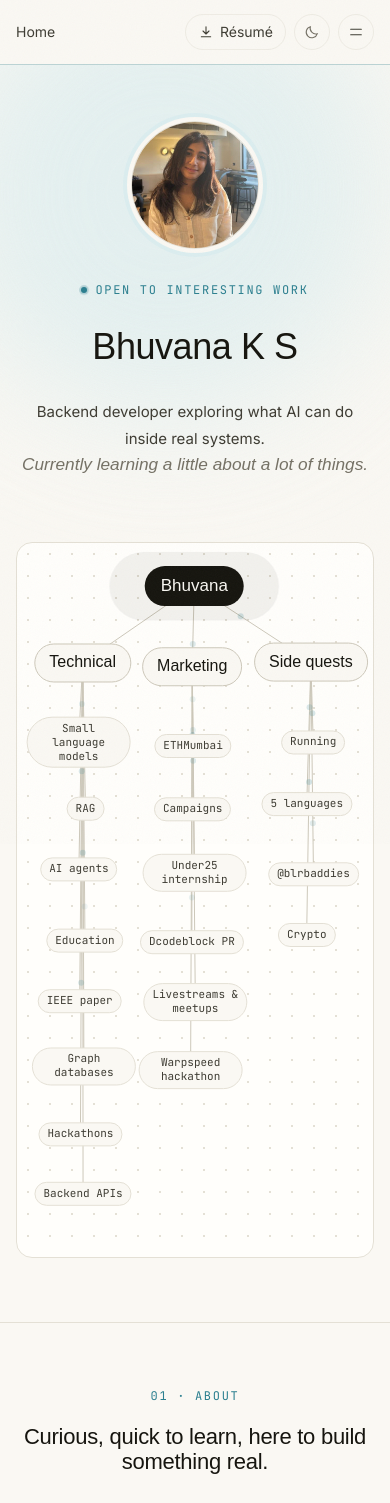
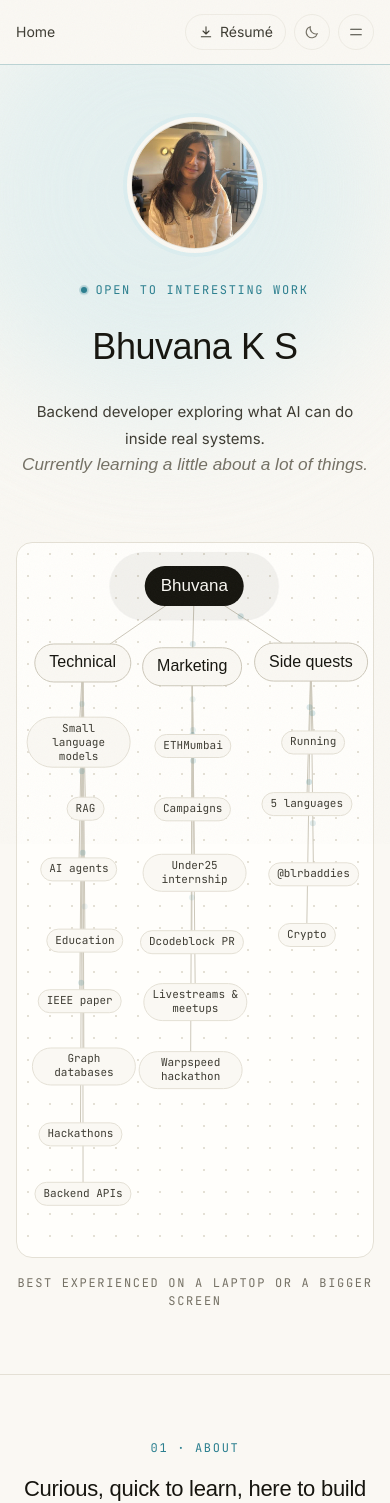
Before and after one commit to bhuvanaks02/portfolio-website, a Next.js app: page / in a window 390 px wide. Shown: the top 1503 px of the page. Built offline with nearby package versions, Linux system fonts and the light colour scheme; a web font is replaced by a local one.

Commit message:
Add a laptop-screen note under the graph on phones and keep photos left-aligned on phones

```diff
--- a/src/app/marketing/page.tsx
+++ b/src/app/marketing/page.tsx
@@ -181,7 +181,7 @@ export default function MarketingPage() {
                   caption={role.image.caption}
                   className={`${
                     isPortrait(role) ? "max-w-[9rem]" : "max-w-[16rem]"
-                  } justify-self-end`}
+                  } md:justify-self-end`}
                 />
               )}
               </div>
--- a/src/components/lazy-graph.tsx
+++ b/src/components/lazy-graph.tsx
@@ -22,5 +22,12 @@ const MeGraph = dynamic(
 /** The graph and its code are only fetched as it nears the screen. */
 export function LazyGraph() {
   const [ref, near] = useNearScreen<HTMLDivElement>("400px");
-  return <div ref={ref}>{near ? <MeGraph /> : <Placeholder />}</div>;
+  return (
+    <div ref={ref}>
+      {near ? <MeGraph /> : <Placeholder />}
+      <p className="label mt-4 text-center sm:hidden">
+        Best experienced on a laptop or a bigger screen
+      </p>
+    </div>
+  );
 }
```
